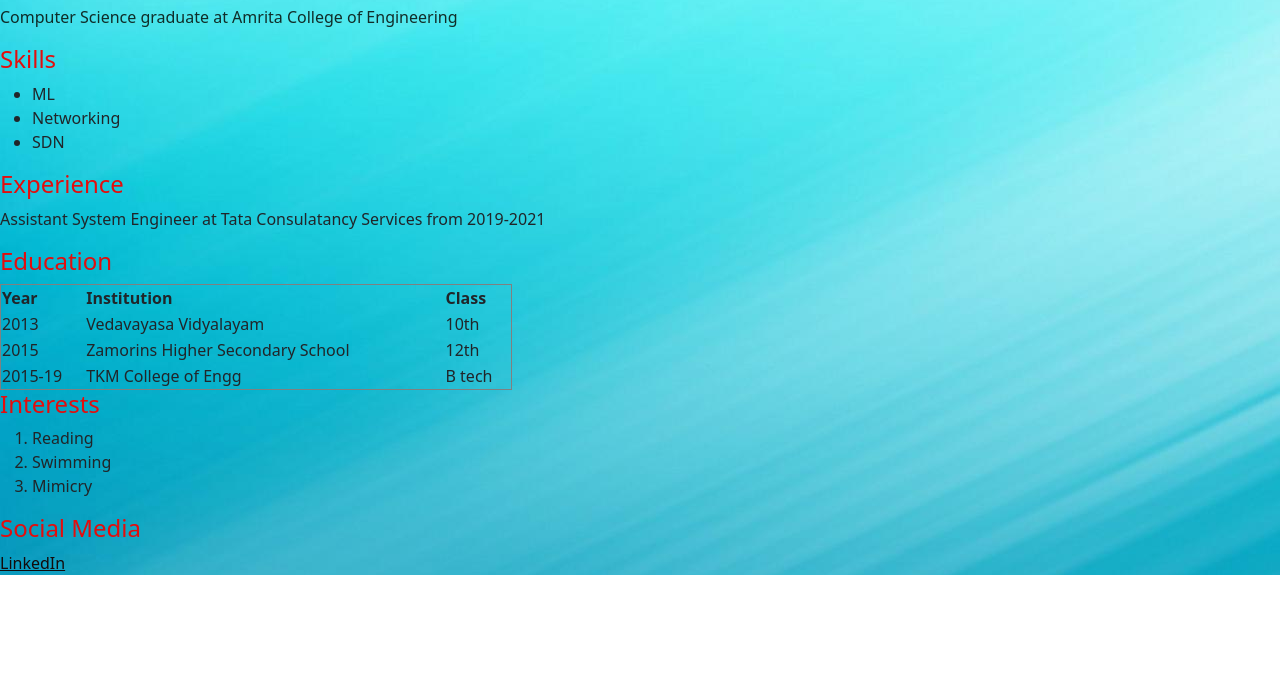
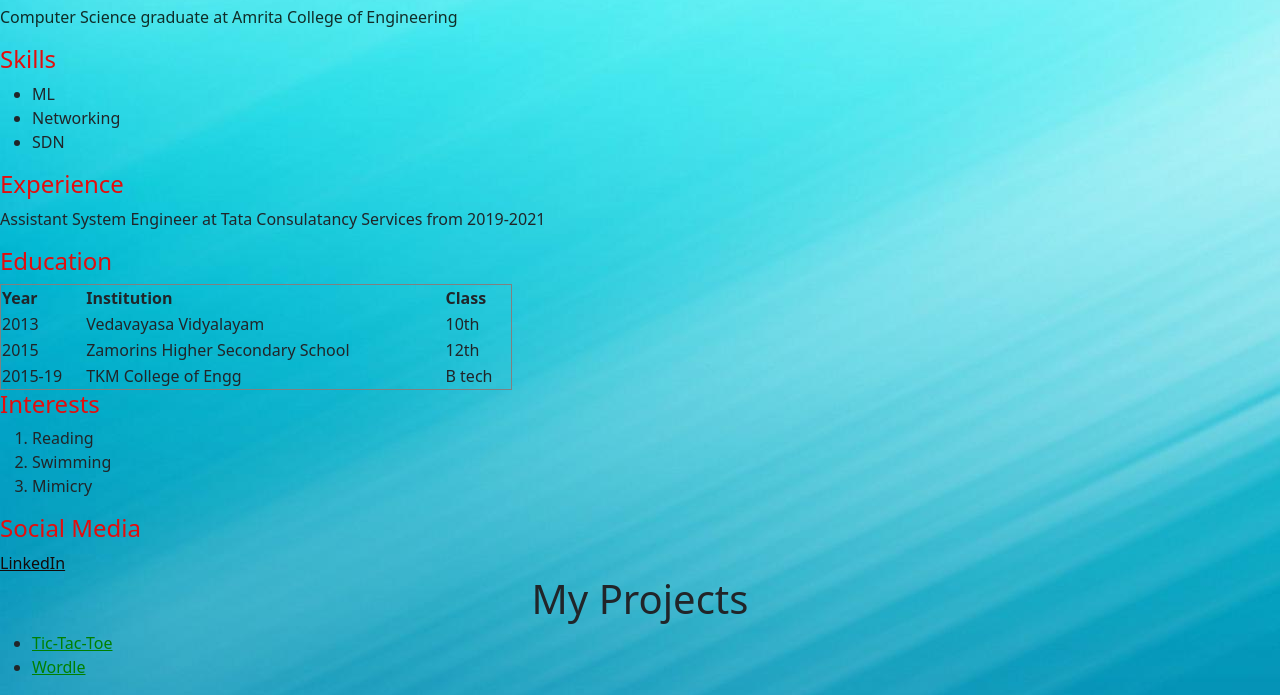
Before and after one commit to Akhil556/Akhil556.github.io, a plain HTML site: page index.html in a window 1280 px wide. Shown: the part 374-1069 px from the top of the page. Before the commit the page ends 949 px from the top, so only its background shows below. Drawn offline with nearby package versions, Linux system fonts and the light colour scheme.

Commit message:
Update index.html

```diff
--- a/index.html
+++ b/index.html
@@ -68,5 +68,16 @@
     <a style="color: rgb(19, 10, 10);" href="https://www.linkedin.com/in/akhil-u-9582261ab">LinkedIn</a>
     <script src="https://cdn.jsdelivr.net/npm/bootstrap@5.1.3/dist/js/bootstrap.bundle.min.js"
     integrity="sha384-ka7Sk0Gln4gmtz2MlQnikT1wXgYsOg+OMhuP+IlRH9sENBO0LRn5q+8nbTov4+1p" crossorigin="anonymous"></script>
+
+    <h1 class="heading"> My Projects </h1>
+<div class="project">
+<ul>
+<li>
+<a href="Tic_tac_toe_Akhil/index.html" target="_blank">Tic-Tac-Toe</a>
+</li>
+<li>
+<a href="Wordle/wordle.html" target="_blank">Wordle</a>
+</li>
+</ul>
 </body>
 </html>
```
